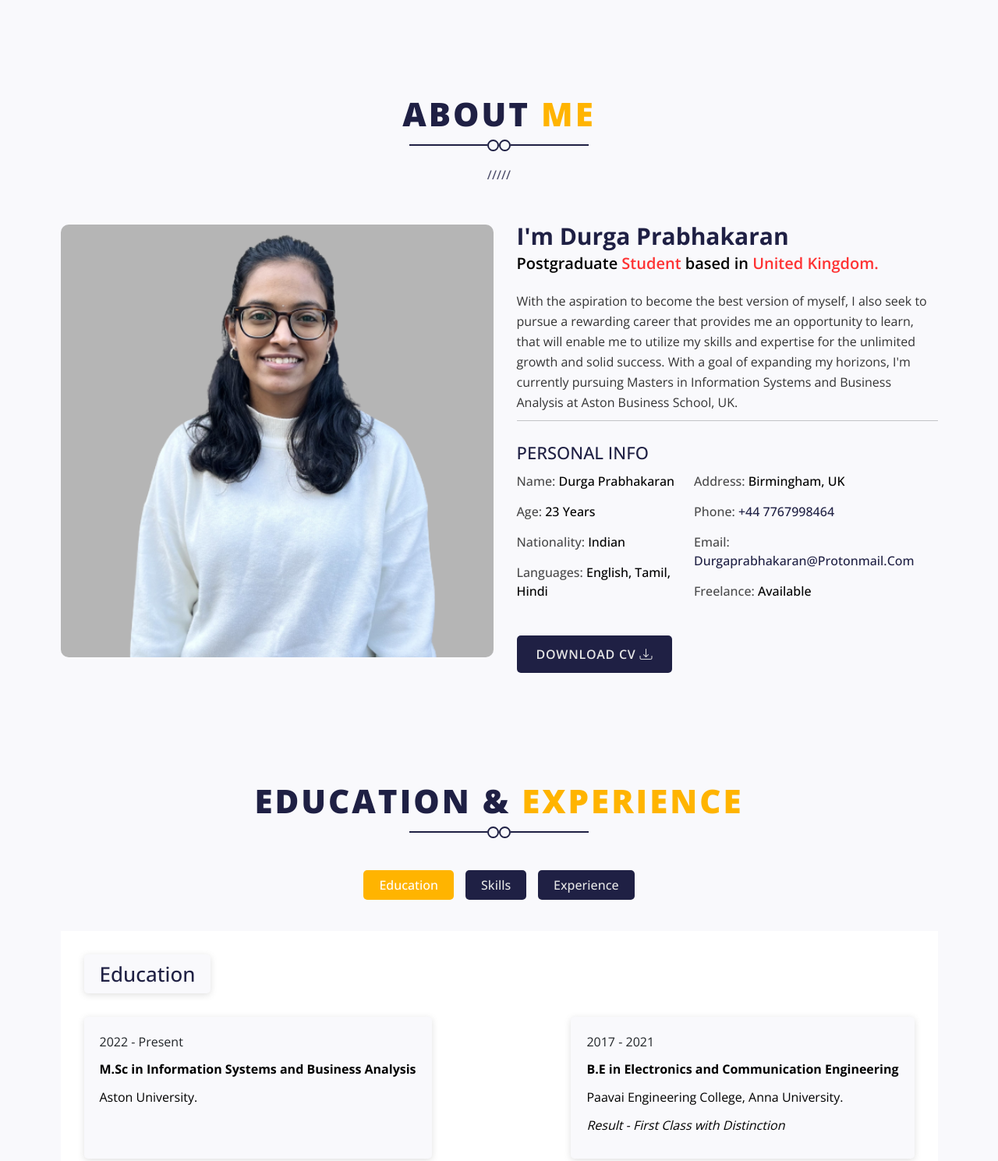
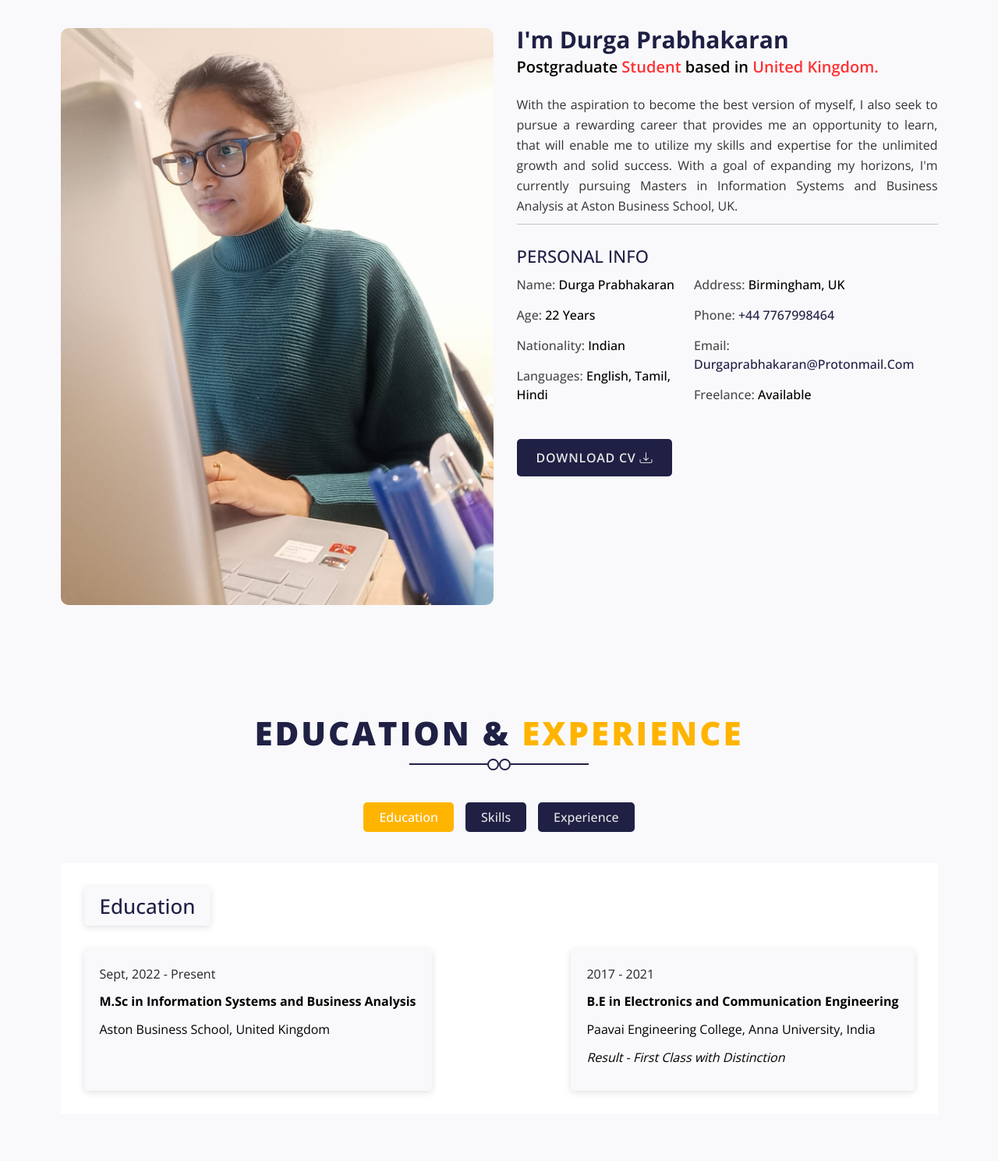
Before and after one commit to DurgaPrabha/durga.github.io, a plain HTML site: page index.html in a window 1280 px wide. Shown: the part 769-2258 px from the top of the page at 78% size. Drawn offline with nearby package versions, Linux system fonts and the light colour scheme; files whose address does not match are found by name; a web font is replaced by a local one.

Commit message:
Update index.html

```diff
--- a/index.html
+++ b/index.html
@@ -78,7 +78,7 @@
                         <div class="sidebar-support d-block d-md-none">
 
                             <ul class="navbar-support screen-xl d-flex align-items-center">
-                                <li> <a href="tel:+58745852733"><i class="flaticon-call"></i> (+44) 763-227-5032 </a></li>
+                                <li> <a href="tel:+447767998464"><i class="flaticon-call"></i> (+44) 7767998464 </a></li>
                             </ul>
                             <ul class="navbar-social-icon d-flex justify-content-start">
                                 <li>
@@ -151,6 +151,8 @@
                             </div>
 
 <br>
+                            <br>
+                            <br>
                             <div class="slider-button">
                                 <a href="./assets/images/CV.pdf" download class="btn banner-btn">Download CV <i class="bi bi-download"></i></a>
                             </div>
@@ -158,7 +160,7 @@
                     </div>
                     <div class="col-12 col-sm-12 col-md-6 col-lg-6 col-xl-6 col-xxl-6">
                         <div class="slider-img-box d-flex justify-content-end">
-                            <img src="./assets/images/banner-imgg.png" class="img-fluid" alt="banner-img">
+                            <img src="./assets/images/banner-imgg1.png" class="img-fluid" alt="banner-img">
                         </div>
                     </div>
                 </div>
@@ -182,7 +184,7 @@
 
                     <div class="col-lg-6 col-md-12 col-sm-12 col-xs-12 ">
                         <div class="img-box">
-                            <img src="./assets/images/banner-img.png" class="img-fluid" alt="about">
+                            <img src="./assets/images/port.jpeg" class="img-fluid" alt="about">
                         </div>
                     </div>
 
@@ -193,7 +195,7 @@
                                 <p class="wow animate fadeInUp" data-wow-duration="1200ms" data-wow-delay="0s">Postgraduate <span> Student </span> based in <span>United Kingdom.</span></p>
                             </div>
                             <div class="inner-text wow animate fadeInUp" data-wow-duration="1500ms" data-wow-delay="0s">
-                                <p>With the aspiration to become the best version of myself, I also seek to pursue a rewarding career that provides me an opportunity to learn, that will enable me to utilize my skills and expertise for the unlimited growth and solid success. With a goal of expanding my horizons, I'm currently pursuing Masters in Information Systems and Business Analysis at Aston Business School, UK.</p>
+                                <p align="justify">With the aspiration to become the best version of myself, I also seek to pursue a rewarding career that provides me an opportunity to learn, that will enable me to utilize my skills and expertise for the unlimited growth and solid success. With a goal of expanding my horizons, I'm currently pursuing Masters in Information Systems and Business Analysis at Aston Business School, UK.</p>
                             </div>
                             <hr>
                             <div class="personal-info">
@@ -201,7 +203,7 @@
                                 <div class="info-list d-flex justify-content-between align-items-center">
                                     <ul>
                                         <li class="wow animate fadeInUp" data-wow-duration="900ms" data-wow-delay="0s"> <p><span>Name: </span> Durga Prabhakaran</p></li>
-                                        <li class="wow animate fadeInUp" data-wow-duration="1200ms" data-wow-delay="0s"> <p><span>age: </span> 23 years</p></li>
+                                        <li class="wow animate fadeInUp" data-wow-duration="1200ms" data-wow-delay="0s"> <p><span>age: </span> 22 years</p></li>
                                         <li class="wow animate fadeInUp" data-wow-duration="1500ms" data-wow-delay="0s"> <p><span>nationality: </span> Indian </p> </li>
                                         <li class="wow animate fadeInUp" data-wow-duration="1800ms" data-wow-delay="0s"> <p><span> languages: </span>  English, Tamil, Hindi</p> </li>
                                     </ul>
@@ -260,17 +262,17 @@
                                                 </h4>
                                                 <ul class="d-flex justify-content-between">
                                                     <li class="bg-active wow animate fadeInLeft" data-wow-duration="900ms" data-wow-delay="0s">
-                                                        <span class="year">2022 - Present </span>
+                                                        <span class="year">Sept, 2022 - Present </span>
                                                         <p>
                                                             <span> <strong> M.Sc in Information Systems and Business Analysis </strong></span>
-                                                           <p> Aston University. </p>
+                                                           <p> Aston Business School, United Kingdom </p>
                                                         </p>
                                                     </li>
                                                     <li class="bg-active wow animate fadeInLeft" data-wow-duration="1400ms" data-wow-delay="0s">
                                                         <span class="year">2017 - 2021</span>
                                                         <p>
                                                             <span> <strong> B.E in Electronics and Communication Engineering </strong></span>
-                                                            <p>Paavai Engineering College, Anna University. </p>
+                                                            <p>Paavai Engineering College, Anna University, India </p>
                                                         </p>
                                                         <p>
                                                             <span> <i> Result - First Class with Distinction </i> </span>
```
